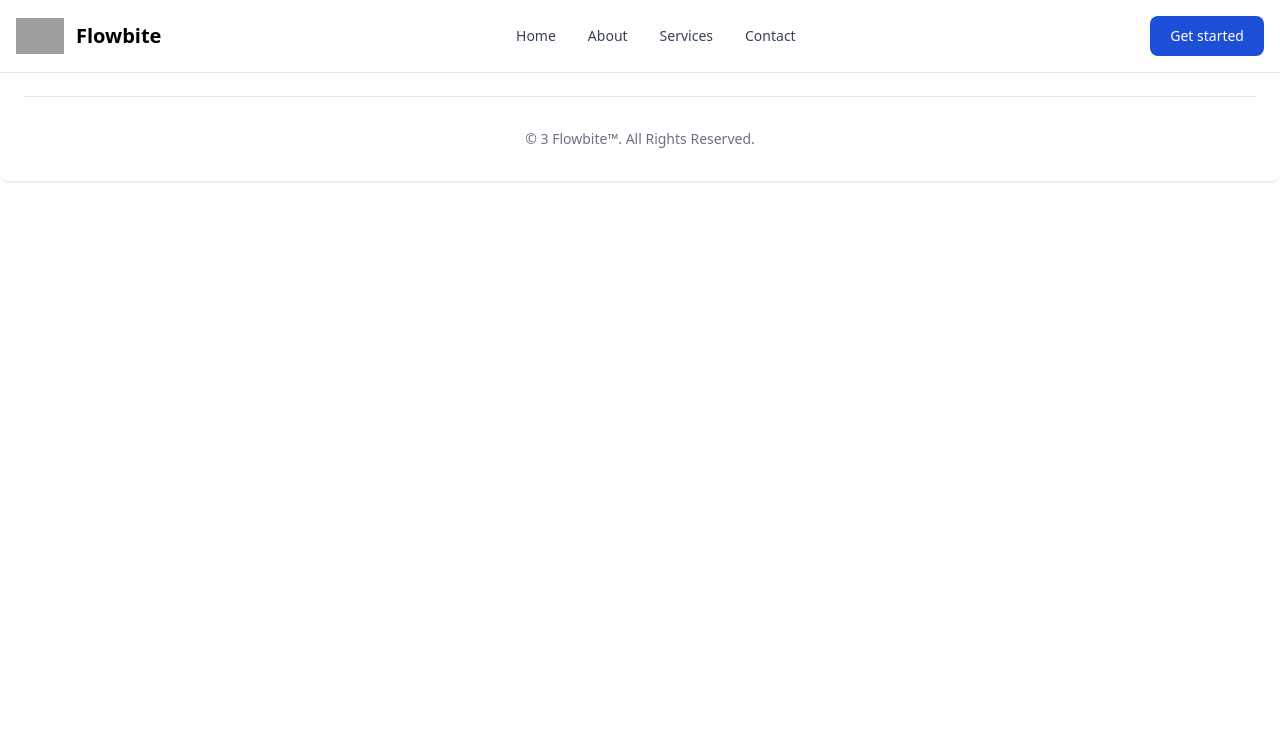
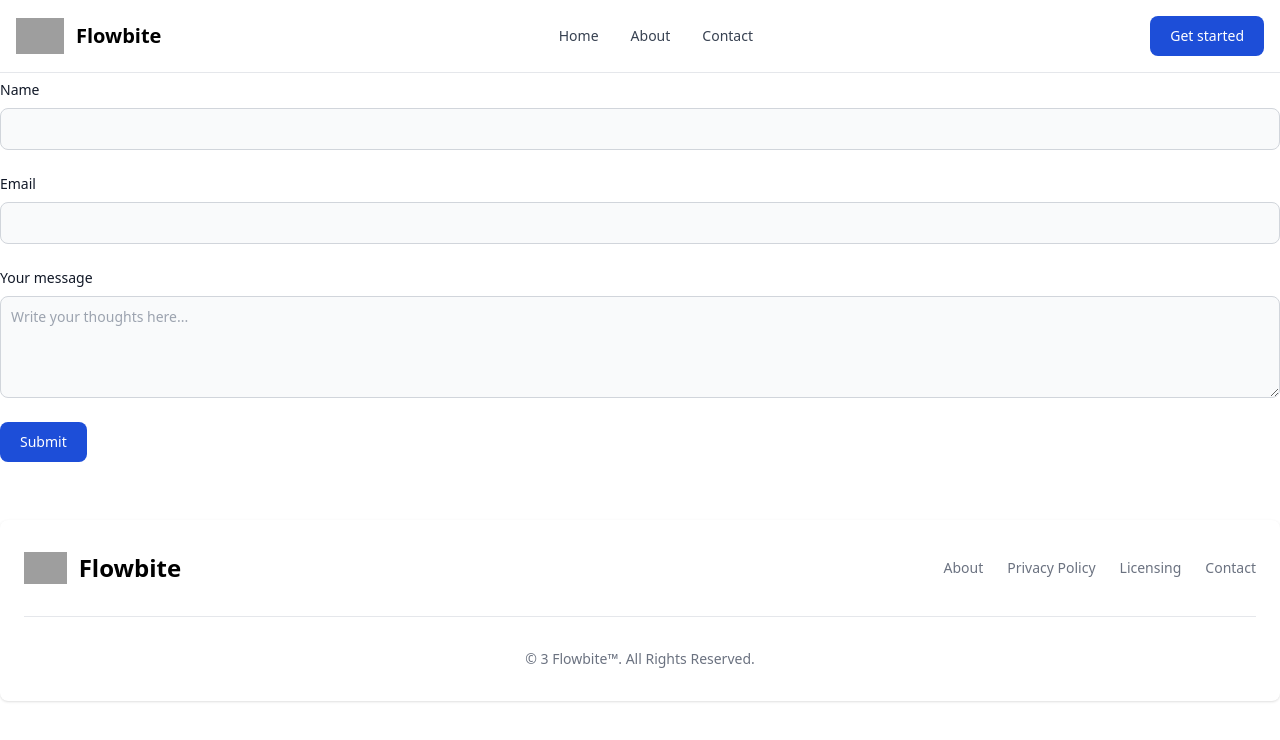
Before and after one commit to Auricdhero/data_sales, a Nuxt app: page /contact in a window 1280 px wide. Shown: the top 740 px of the page. Built offline with nearby package versions, Linux system fonts and the light colour scheme; grey boxes are pictures that could not be loaded.

Commit message:
added contact page

```diff
--- a/components/navbar.vue
+++ b/components/navbar.vue
@@ -169,8 +169,8 @@
               >
             </li>
             <li>
-              <a
-                href="#"
+              <NuxtLink
+                to="/contact"
                 class="
                   block
                   py-2
@@ -189,31 +189,7 @@
                   md:dark:hover:bg-transparent
                   dark:border-gray-700
                 "
-                >Services</a
-              >
-            </li>
-            <li>
-              <a
-                href="#"
-                class="
-                  block
-                  py-2
-                  pl-3
-                  pr-4
-                  text-gray-700
-                  rounded
-                  hover:bg-gray-100
-                  md:hover:bg-transparent
-                  md:hover:text-blue-700
-                  md:p-0
-                  md:dark:hover:text-white
-                  dark:text-gray-400
-                  dark:hover:bg-gray-700
-                  dark:hover:text-white
-                  md:dark:hover:bg-transparent
-                  dark:border-gray-700
-                "
-                >Contact</a
+                >Contact</NuxtLink
               >
             </li>
           </ul>
--- /dev/null
+++ b/pages/contact.vue
@@ -0,0 +1,131 @@
+<template>
+  <div>
+    <div class="mt-10 pt-10 container mx-auto" style="height: 30em;">
+      <div class="grid grid-x-1 grid-y-1">
+        <form action="">
+          <div class="mb-6">
+            <label
+              for="default-input"
+              class="
+                block
+                mb-2
+                text-sm
+                font-medium
+                text-gray-900
+                dark:text-dark
+              "
+              >Name</label
+            >
+            <input
+              type="text"
+              id="name"
+              class="
+                bg-gray-50
+                border border-gray-300
+                text-gray-900 text-sm
+                rounded-lg
+                focus:ring-blue-500 focus:border-blue-500
+                block
+                w-full
+                p-2.5
+                dark:bg-gray-700
+                dark:border-gray-600
+                dark:placeholder-gray-400
+                dark:text-white
+                dark:focus:ring-blue-500
+                dark:focus:border-blue-500
+              "
+            />
+          </div>
+          <div class="mb-6">
+            <label
+              for="default-input"
+              class="
+                block
+                mb-2
+                text-sm
+                font-medium
+                text-gray-900
+                dark:text-dark
+              "
+              >Email</label
+            >
+            <input
+              type="text"
+              id="email"
+              class="
+                bg-gray-50
+                border border-gray-300
+                text-gray-900 text-sm
+                rounded-lg
+                focus:ring-blue-500 focus:border-blue-500
+                block
+                w-full
+                p-2.5
+                dark:bg-gray-700
+                dark:border-gray-600
+                dark:placeholder-gray-400
+                dark:text-white
+                dark:focus:ring-blue-500
+                dark:focus:border-blue-500
+              "
+            />
+          </div>
+          <div class="mb-6">
+            <label
+              for="message"
+              class="
+                block
+                mb-2
+                text-sm
+                font-medium
+                text-gray-900
+                dark:text-dark
+              "
+              >Your message</label
+            >
+            <textarea
+              id="message"
+              rows="4"
+              class="
+                block
+                p-2.5
+                w-full
+                text-sm text-gray-900
+                bg-gray-50
+                rounded-lg
+                border border-gray-300
+                focus:ring-blue-500 focus:border-blue-500
+                dark:bg-gray-700
+                dark:border-gray-600
+                dark:placeholder-gray-400
+                dark:text-white
+                dark:focus:ring-blue-500
+                dark:focus:border-blue-500
+              "
+              placeholder="Write your thoughts here..."
+            ></textarea>
+          </div>
+          <button
+            type="submit"
+            class="
+              text-white
+              bg-blue-700
+              hover:bg-blue-800
+              focus:ring-4 focus:outline-none focus:ring-blue-300
+              font-medium
+              rounded-lg
+              text-sm
+              px-5
+              py-2.5
+              text-center
+              dark:bg-blue-600 dark:hover:bg-blue-700 dark:focus:ring-blue-800
+            "
+          >
+            Submit
+          </button>
+        </form>
+      </div>
+    </div>
+  </div>
+</template>
```
